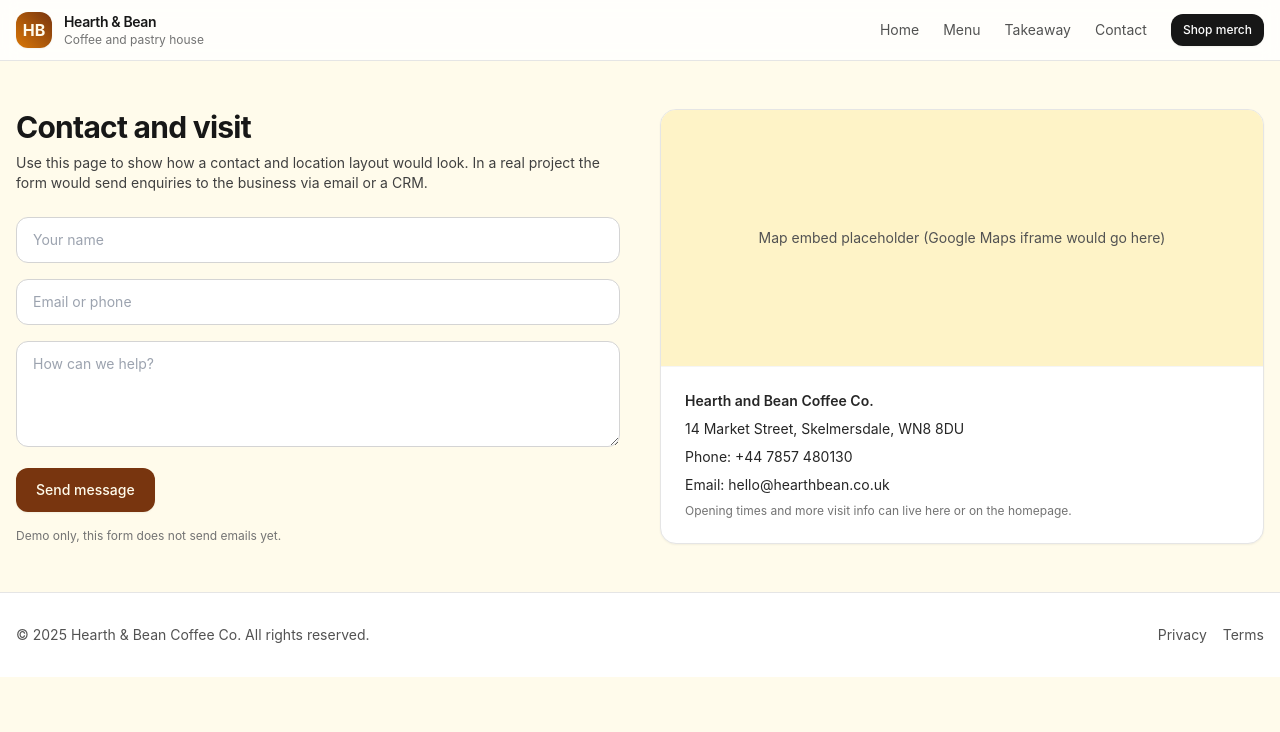
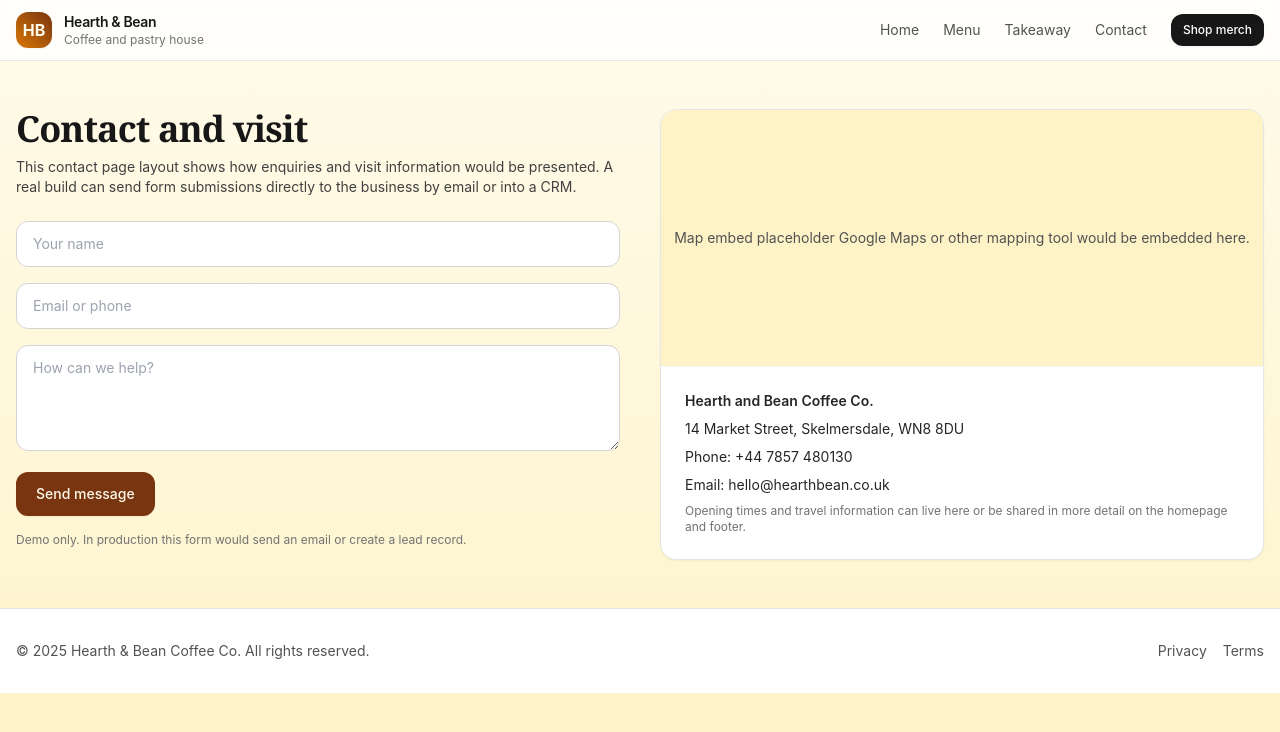
Before and after one commit to MrG788/premium-site-template, a Next.js app: page /contact in a window 1280 px wide. Shown: the top 732 px of the page. Built offline with nearby package versions, Linux system fonts and the light colour scheme.

Commit message:
Update contact.jsx

```diff
--- a/pages/contact.jsx
+++ b/pages/contact.jsx
@@ -4,19 +4,19 @@ import Footer from "../components/Footer";
 
 export default function ContactPage() {
   return (
-    <main className="min-h-screen bg-amber-50">
+    <main className="min-h-screen bg-gradient-to-b from-amber-50 to-amber-100">
       <NavBar />
 
       <section className="mx-auto max-w-7xl grid gap-10 px-4 py-12 md:grid-cols-2">
         {/* Left side text and form */}
         <div>
-          <h1 className="text-3xl font-bold tracking-tight">
+          <h1 className="font-display text-3xl font-bold tracking-tight md:text-4xl">
             Contact and visit
           </h1>
           <p className="mt-2 text-sm text-neutral-700">
-            Use this page to show how a contact and location layout would look.
-            In a real project the form would send enquiries to the business via
-            email or a CRM.
+            This contact page layout shows how enquiries and visit information
+            would be presented. A real build can send form submissions directly
+            to the business by email or into a CRM.
           </p>
 
           <form className="mt-6 space-y-4 text-sm">
@@ -40,7 +40,8 @@ export default function ContactPage() {
               Send message
             </button>
             <p className="text-xs text-neutral-500">
-              Demo only, this form does not send emails yet.
+              Demo only. In production this form would send an email or create a
+              lead record.
             </p>
           </form>
         </div>
@@ -49,7 +50,7 @@ export default function ContactPage() {
         <div className="overflow-hidden rounded-2xl border border-neutral-200 bg-white shadow-sm">
           <div className="grid h-64 place-items-center bg-amber-100 text-sm text-neutral-600">
             Map embed placeholder
-            (Google Maps iframe would go here)
+            Google Maps or other mapping tool would be embedded here.
           </div>
           <div className="space-y-2 border-t border-neutral-100 p-6 text-sm text-neutral-800">
             <p className="font-semibold">Hearth and Bean Coffee Co.</p>
@@ -57,7 +58,8 @@ export default function ContactPage() {
             <p className="mt-2">Phone: +44 7857 480130</p>
             <p>Email: hello@hearthbean.co.uk</p>
             <p className="mt-2 text-xs text-neutral-500">
-              Opening times and more visit info can live here or on the homepage.
+              Opening times and travel information can live here or be shared in
+              more detail on the homepage and footer.
             </p>
           </div>
         </div>
```
